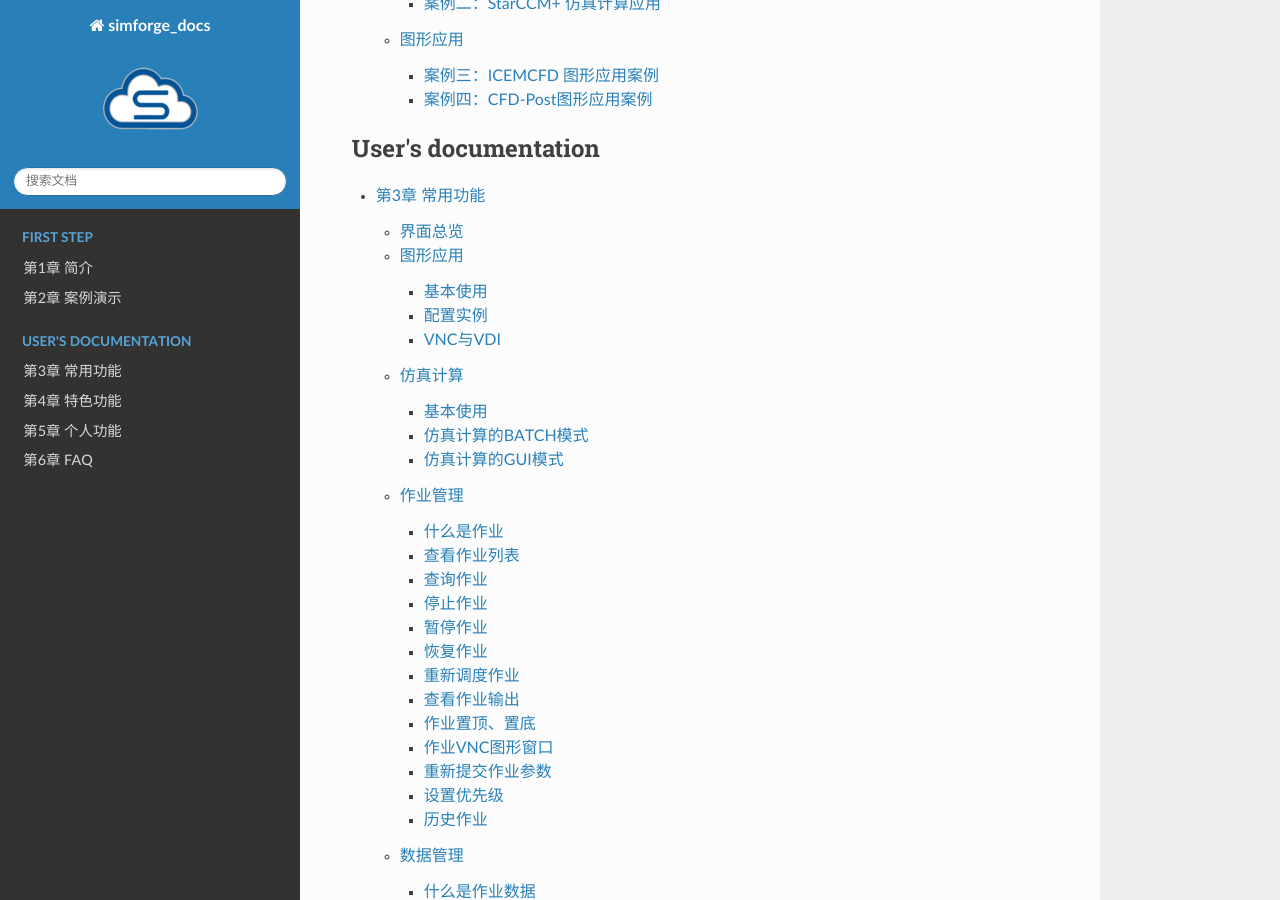
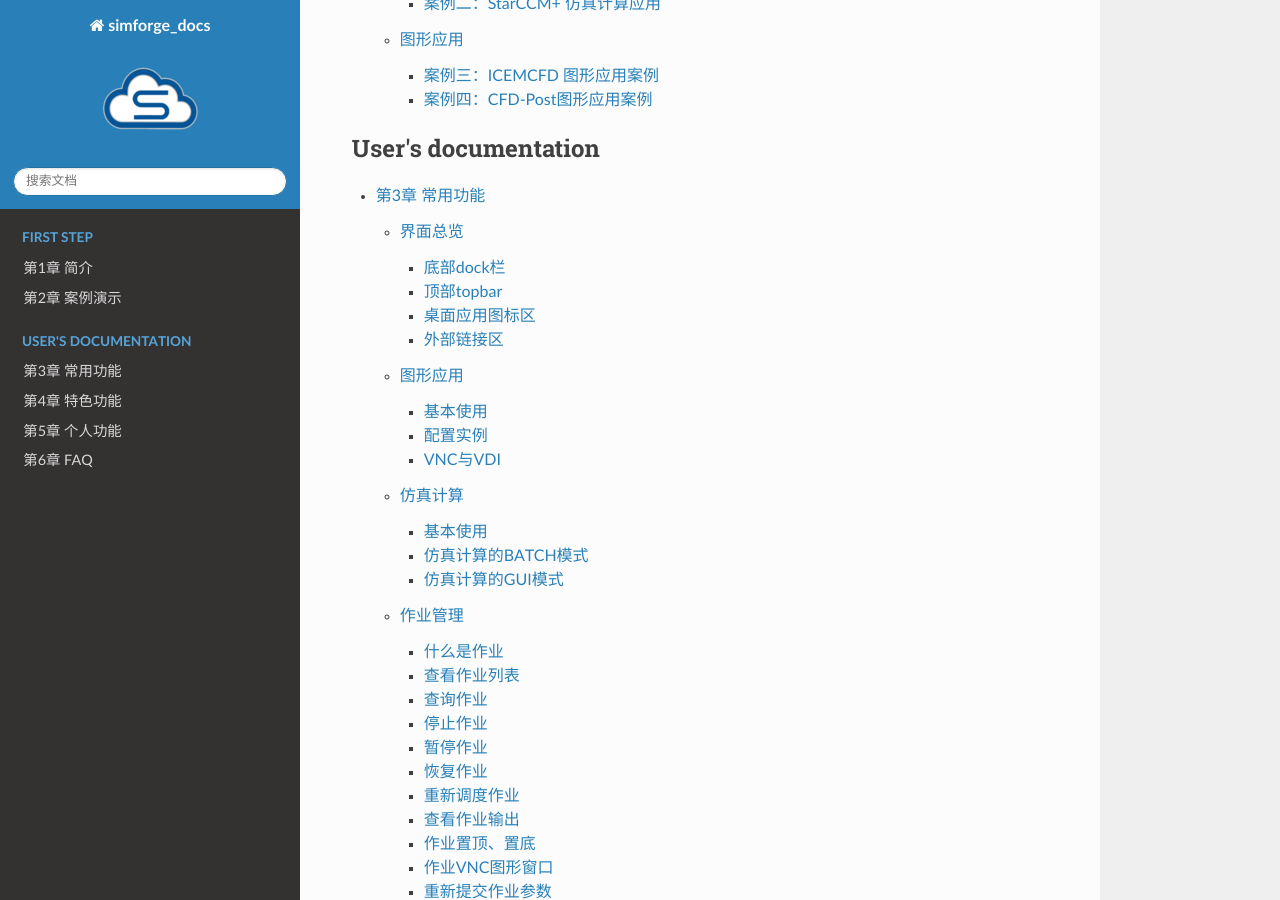
Before and after one commit to readthedocs/tutorial-sphinx-markdown-library, a Sphinx documentation site: the page built from docs/source/index.md, in a window 1280 px wide and 900 px high, scrolled down 653 px. Built offline with Sphinx 7.4.7 and the Read the Docs theme 2.0.0, drawn with Linux system fonts in a browser that asks for light colours; part of the change alters nothing that is shown.

Commit message:
修改界面导航部分内容

```diff
--- a/docs/source/fre.md
+++ b/docs/source/fre.md
@@ -1,20 +1,50 @@
 # 第3章 常用功能
 ## 界面总览
 ![](figs/fre/desktop-1.png)
-- 图标收纳：桌面图标整理、隐藏
-- 桌面应用图标：显示已订阅应用的图标
-- 其他功能：作业管理、在线协同、数据管理、队列资源、应用订阅、远程桌面、命令终端
-- 个人功能：用户个人相关的功能，包括：用户信息、个性化配置、用户账单、产品价格、私有应用、退出
-- 消息通知：作业相关通知
-- 底部dock栏
-  - 三个桌面
-    - 图形应用
-    - 仿真计算
-    - {ref}`远程桌面`
-  - 管理
-    - 作业管理
-    - 数据管理
-    - 应用商店
+### 底部dock栏
+dock栏集成了平台常用的几个功能，通过中间按钮控制dock栏的显示模式：
+按钮为![](figs/fre/lock.png) 时，dock为显示模式，一直浮现在页面最上层
+按钮为![](figs/fre/unlock.png) 时，dock为自动隐藏模式，鼠标单击桌面其他区域，或者离开dock区域超过2s，则dock栏自动隐藏至页面底部，鼠标下滑过页面底部dock栏将浮现出来。
+
+dock栏包含：
+- {ref}`图形应用`
+- {ref}`仿真计算`
+- {ref}`远程桌面`
+
+- {ref}`作业管理`
+- {ref}`数据管理`
+- {ref}`应用商店`
+
+### 顶部topbar
+顶部topbar含有以下几个功能按钮：
+- 应用收纳
+- 功能管理
+  - {ref}`作业管理`
+  - {ref}`在线协同`
+  - {ref}`数据管理`
+  - {ref}`队列资源`
+  - {ref}`应用商城`
+  - {ref}`远程桌面`
+  - {ref}`命令终端`
+- 组织管理
+  - {ref}`用户管理`
+  - {ref}`租户账单`
+  - {ref}`审核1`
+- 个人功能
+  - {ref}`用户信息`
+  - {ref}`个性化配置`
+  - {ref}`用户账单`
+  - {ref}`产品价格`
+  - {ref}`私有应用`
+  - {ref}`退出`
+- {ref}`消息通知`
+### 桌面应用图标区
+桌面应用图标区显示用户已订阅的的应用图标
+### 外部链接区
+显示神工坊相关外部链接
+- 技术邻专栏
+- 平台公众号
+- 客服微信
 
 ##  图形应用
 
@@ -38,10 +68,10 @@
 
 ![](figs/fre/right-clicked-gui.png)
 
-- 设置默认实例：选择双击打开的应用实例。
-- 编辑实例：用户自定义实例。
-- 软件点评：用户对软件进行评价。
-- 隐藏应用：将软件图标隐藏，移入收纳区。
+- **设置默认实例：** 选择双击打开的应用实例。
+- **编辑实例：** 用户自定义实例。
+- **软件点评：** 用户对软件进行评价。
+- **隐藏应用：** 将软件图标隐藏，移入收纳区。
 
 点击编辑实例进入实例编辑界面，一般存在一个系统默认实例，即**基本使用**中双击打开的实例。
 
@@ -74,7 +104,7 @@
 
 ![](figs/sim.png)
 
-仿真类软件，需提交至CPU计算队列。
+仿真求解类软件，需提交至CPU计算队列。
 
 ### 基本使用
 
```
Also changed, not shown: docs/source/figs/fre/lock.png (added), docs/source/figs/fre/unlock.png (added).
